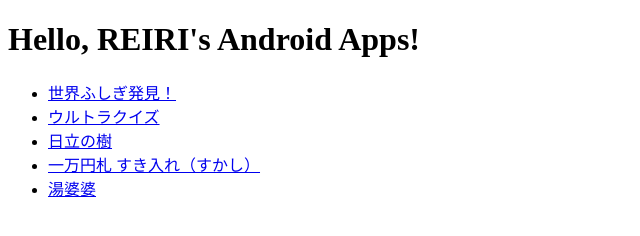
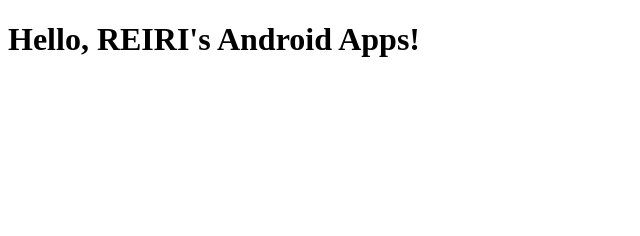
Before and after one commit to youngreiri/android, a plain HTML site: page index.html in a window 1280 px wide. Shown: the whole page, without its empty margins (0-640 px from the left). Drawn offline with Linux system fonts and the light colour scheme.

Commit message:
Update index.html

```diff
--- a/index.html
+++ b/index.html
@@ -7,13 +7,5 @@
 
   <h1>Hello, REIRI's Android Apps!</h1>
 
-    <ul>
-      <li><a href="sekaihushigihakken.apk">世界ふしぎ発見！</a></li>
-      <li><a href="ultraquiz.apk">ウルトラクイズ</a></li>
-      <li><a href="hitachinoki.apk">日立の樹</a></li>
-      <li><a href="banknote10000yenwatermark.apk">一万円札 すき入れ（すかし）</a></li>
-      <li><a href="yubaba.apk">湯婆婆</a></li>
-    </ul>
-
   </body>
 </html>
```
